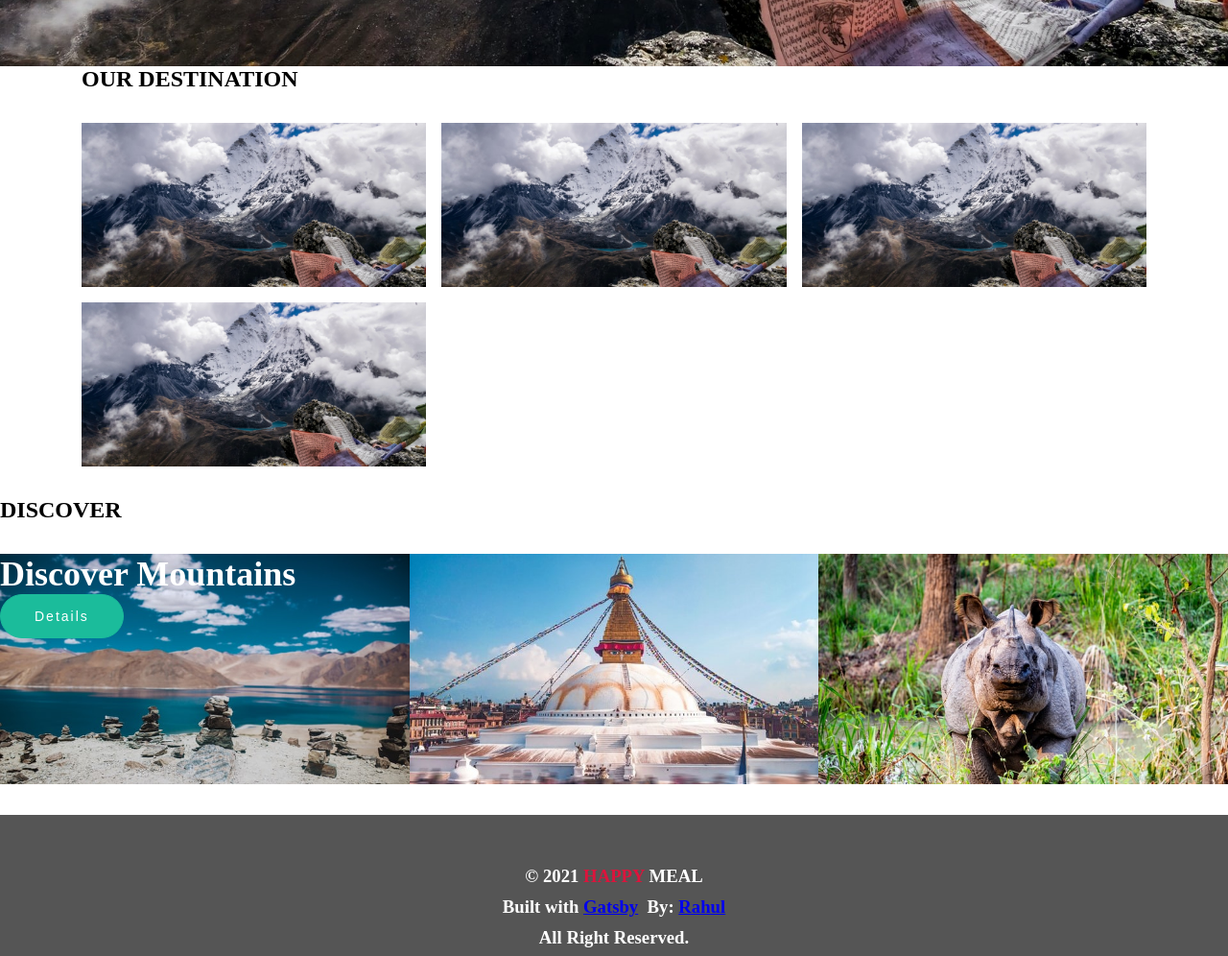
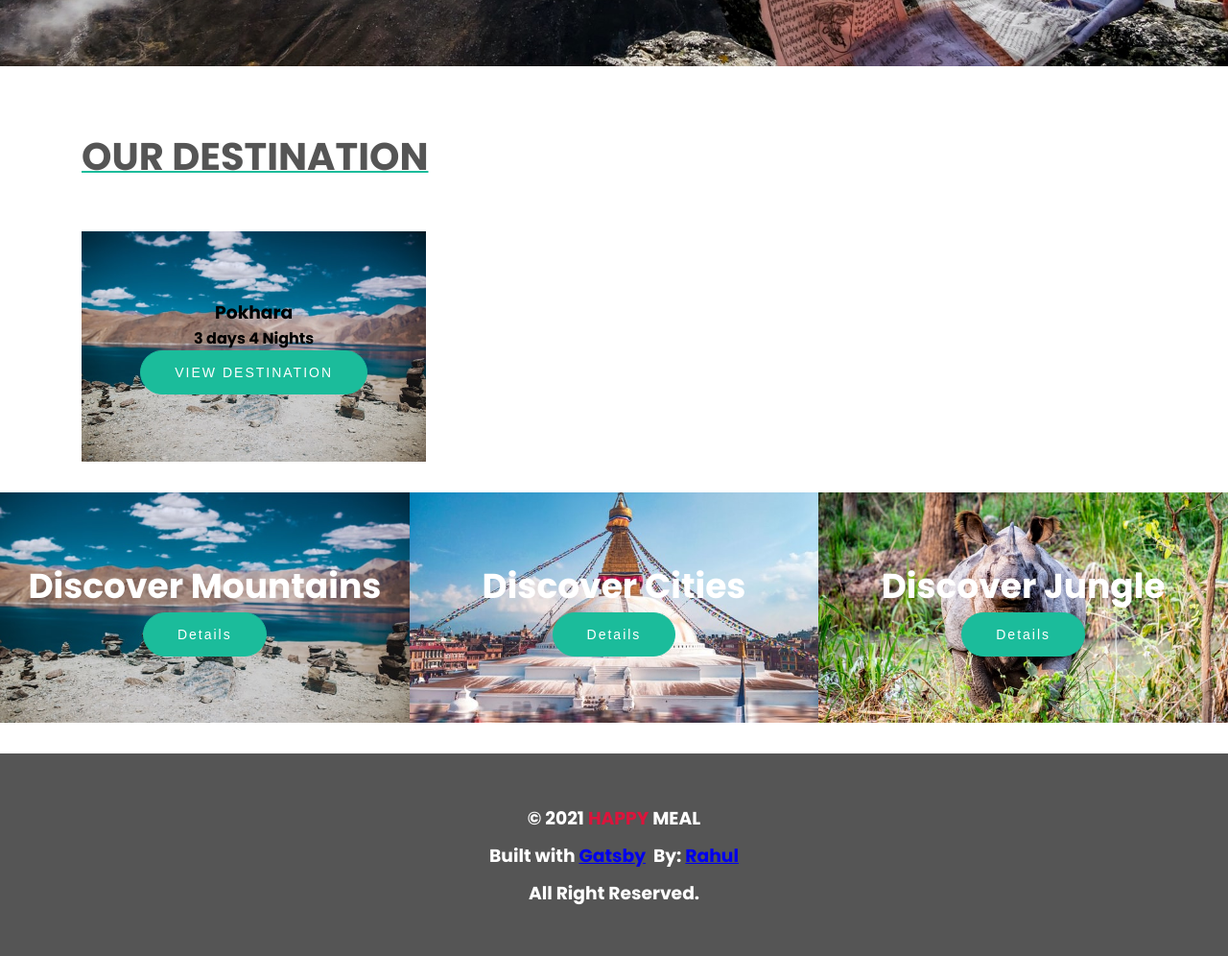
Before and after one commit to rahulprasad0710/travel-tales-2, a Gatsby site: page / in a window 1280 px wide. Shown: the part 540-1536 px from the top of the page at 96% size. Built offline with nearby package versions, Linux system fonts and the light colour scheme; Gatsby itself is replaced by a stand-in of ours; a web font is replaced by a local one.

Commit message:
destination page add

```diff
--- a/src/components/Destinationm.js
+++ b/src/components/Destinationm.js
@@ -4,39 +4,24 @@ import { StaticImage } from "gatsby-plugin-image"
 
 const Destinationm = () => {
   return (
-    <>
+    <div className="main-page__destination">
       <h1>OUR DESTINATION</h1>
-      <section className="main-page__destinationm-images">
-        <StaticImage
-          src="../images/maine.jpg"
-          placeholder="blurred"
-          layout="fullWidth"
-          alt="Everest"
-          className="main-page_destination-image"
-        />
-        <StaticImage
-          src="../images/maine.jpg"
-          placeholder="blurred"
-          layout="fullWidth"
-          alt="Everest"
-          className="main-page_destination-image"
-        />
-        <StaticImage
-          src="../images/maine.jpg"
-          placeholder="blurred"
-          layout="fullWidth"
-          alt="Everest"
-          className="main-page_destination-image"
-        />
-        <StaticImage
-          src="../images/maine.jpg"
-          placeholder="blurred"
-          layout="fullWidth"
-          alt="Everest"
-          className="main-page_destination-image"
-        />
+      <section className="main-page__destination-images">
+        <div className="main-page__destination-imgbox">
+          <StaticImage
+            src="../images/discover/mountain1.jpg"
+            placeholder="blurred"
+            alt="Everest"
+            className="main-page_destination-image"
+          />
+          <div className="main-page__destination-imgboxtext-group">
+            <h3>Pokhara</h3>
+            <h4>3 days 4 Nights</h4>
+            <button className="btn">VIEW DESTINATION</button>
+          </div>
+        </div>
       </section>
-    </>
+    </div>
   )
 }
 
--- a/src/components/Discover.js
+++ b/src/components/Discover.js
@@ -8,7 +8,7 @@ const Discover = () => {
       <div className="main-page__discover-imgbox">
         <div className="main-page__discover-imgboxtext-group">
           <h3>Discover Mountains</h3>
-          <button>Details</button>
+          <button className="btn">Details</button>
         </div>
         <StaticImage
           src="../images/discover/mountain1.jpg"
@@ -19,14 +19,22 @@ const Discover = () => {
       </div>
 
       <div className="main-page__discover-imgbox">
+        <div className="main-page__discover-imgboxtext-group">
+          <h3>Discover Cities</h3>
+          <button className="btn">Details</button>
+        </div>
         <StaticImage
-          src="../images/discover/city22.jpg"
+          src="../images/discover/city3.jpg"
           placeholder="blurred"
           alt="Everest"
           className="main-page_discover-image"
         />
       </div>
       <div className="main-page__discover-imgbox">
+        <div className="main-page__discover-imgboxtext-group">
+          <h3>Discover Jungle</h3>
+          <button className="btn">Details</button>
+        </div>
         <StaticImage
           src="../images/discover/jungle1.jpg"
           placeholder="blurred"
--- a/src/css/index.css
+++ b/src/css/index.css
@@ -1,4 +1,5 @@
 @import url("https://fonts.googleapis.com/css2?family=Happy+Monkey&display=swap");
+@import url("https://fonts.googleapis.com/css2?family=Poppins:ital,wght@0,100;0,200;0,300;0,400;0,600;0,700;0,800;1,100;1,200;1,300&display=swap");
 
 :root {
   --blue: #003893;
@@ -10,7 +11,7 @@
 }
 
 body {
-  font-family: "Happy Monkey", cursive;
+  font-family: "Poppins", sans-serif;
 }
 
 .container,
--- a/src/css/main.css
+++ b/src/css/main.css
@@ -28,7 +28,17 @@
 
 /* <----------------------------Destination----------------------> */
 
-.main-page__destinationm-images {
+.main-page__destination h1 {
+  color: var(--grey);
+  font-size: 40px;
+  font-weight: bold;
+  padding: 4rem 0 1rem 0;
+  text-decoration: underline;
+  text-decoration-color: #1bbc9b;
+  text-decoration-thickness: 2px;
+}
+
+.main-page__destination-images {
   display: grid;
   grid-gap: 1rem;
   grid-template-columns: 1fr 1fr 1fr;
@@ -37,8 +47,20 @@
   margin: 2rem 0;
 }
 
-.main-page_discover-image {
-  width: 100%;
+.main-page__destination-imgbox {
+  position: relative;
+  max-height: 240px;
+  overflow: hidden;
+  display: flex;
+  justify-content: center;
+  align-items: center;
+  transition: transform 2s ease;
+}
+
+.main-page__destination-imgboxtext-group {
+  position: absolute;
+  z-index: 20;
+  text-align: center;
 }
 
 /* <----------------------------Discover----------------------> */
@@ -55,11 +77,16 @@
   position: relative;
   max-height: 240px;
   overflow: hidden;
+  display: flex;
+  justify-content: center;
+  align-items: center;
+  transition: transform 2s ease;
 }
 
 .main-page__discover-imgboxtext-group {
   position: absolute;
   z-index: 20;
+  text-align: center;
 }
 
 .main-page__discover-imgboxtext-group h3 {
@@ -70,7 +97,15 @@
   font-weight: bold;
 }
 
-.main-page__discover-imgboxtext-group button {
+.main-page__discover-imgbox:hover .main-page_discover-image {
+  transform: scale(1.1);
+}
+.main-page_discover-image {
+  transform: scale(1);
+  transition: transform 2s ease;
+}
+
+.btn {
   border-radius: 38px;
   letter-spacing: 2px;
   line-height: 14px;
@@ -78,9 +113,16 @@
   font-size: 14px;
   background-color: #1bbc9b;
   padding: 15px 35px;
-  margin: ;
+  transition: all 0.5s ease;
   color: #ffffff;
+  cursor: pointer;
 }
+
+.btn:hover {
+  color: #1bbc9b;
+  background: #ffff;
+}
+
 /* <----------------------------------MAX-WIDTH = 7750px -------------------------------------> */
 
 @media only screen and (max-width: 770px) {
@@ -95,6 +137,10 @@
   .main-page__discover {
     grid-template-columns: 1fr;
     grid-gap: 0rem;
+  }
+
+  .main-page__discover-imgbox {
+    max-height: none;
   }
 }
 
--- a/src/pages/index.js
+++ b/src/pages/index.js
@@ -21,11 +21,10 @@ const IndexPage = () => (
       />
       <h1 className="main-page__heading">LOVE & TRAVEL </h1>
     </section>
-    <section className="main-page__category container-lg">
+    <section className="section-destination container-lg">
       <Destinationm />
     </section>
-    <section className="mage-page__discover">
-      <h1>DISCOVER</h1>
+    <section className="section-discover ">
       <Discover />
     </section>
   </Layout>
```
Also changed, not shown: src/images/discover/chitwan.jpg (renamed from src/images/discover/devaiah-mallangada-kalaiah-QU36RaoCM-Q-unsplash.jpg), src/images/discover/city3.jpg (added), src/images/discover/ktm.jpg (renamed from src/images/discover/city2.jpg), src/images/discover/lumbini.jpg (renamed from src/images/discover/ashok-acharya-GAXZsYIpdAs-unsplash.jpg), src/images/discover/pokhara.jpg (renamed from src/images/discover/prasesh-shiwakoti-lomash-VhKot3A5ZE4-unsplash.jpg), src/images/discover/pokhara2.jpg (renamed from src/images/discover/madhushree-narayan-CadLQADJKzQ-unsplash.jpg).
